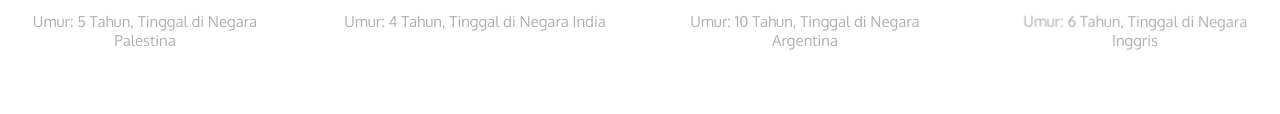
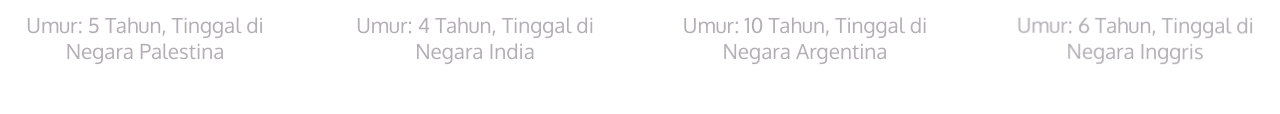
Before and after one commit to Rayhand117/pem-web2021, a plain HTML site: page NOTuas/index.html in a window 1280 px wide. Shown: the part 3149-3263 px from the top of the page. Drawn offline with nearby package versions, Linux system fonts and the light colour scheme.

Commit message:
Update stylesheet.css

```diff
--- a/NOTuas/stylesheet.css
+++ b/NOTuas/stylesheet.css
@@ -931,10 +931,10 @@ a {
 }
 
 .text-contents {
-  width: 80%;
+  width: 90%;
   display: inline-block;
   margin-top: 15px;
-  font-size: 15px;
+  font-size: 1.3em;
   color: #b3aeb5;
 }
 .text-contents2 {
```
